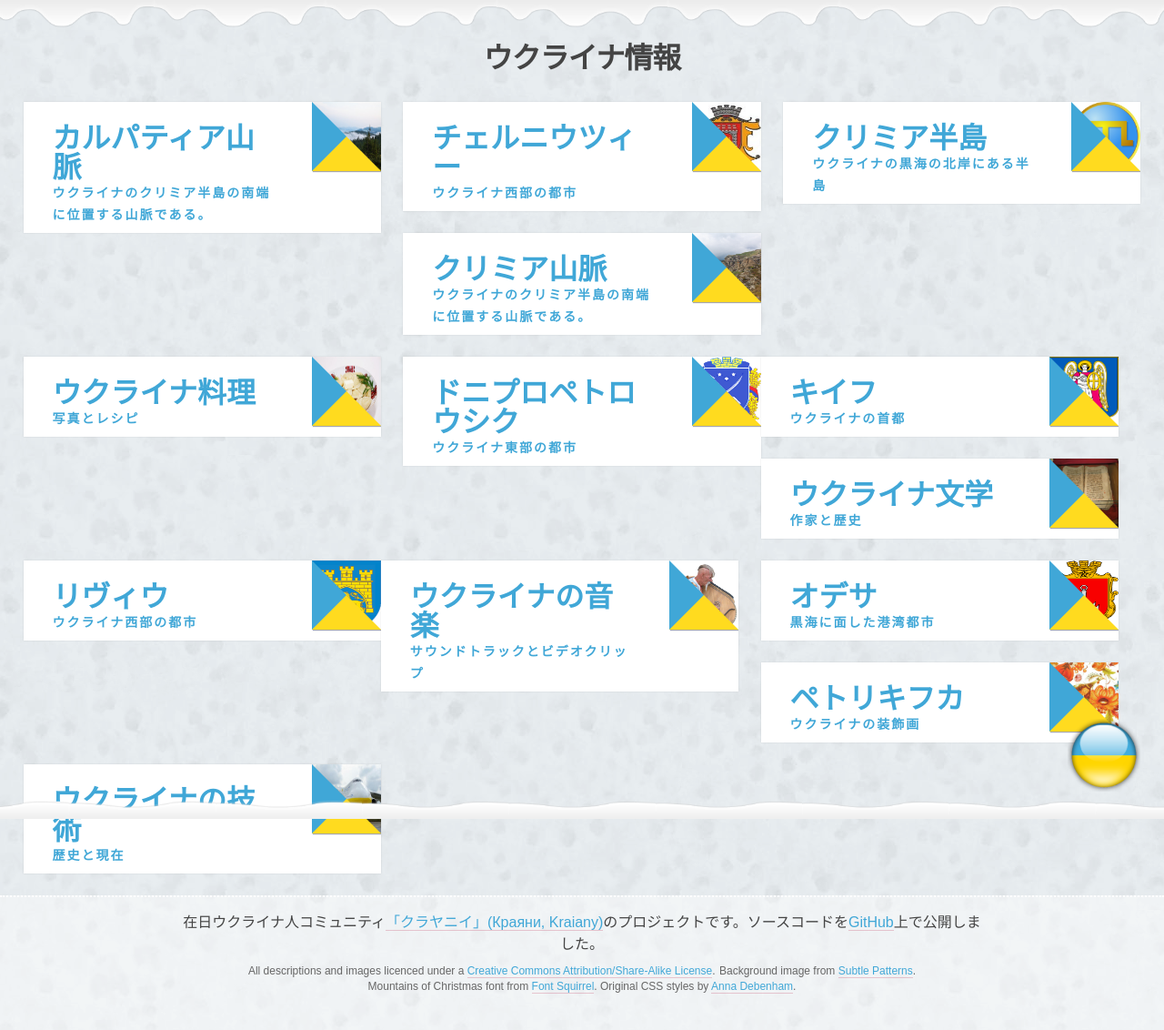
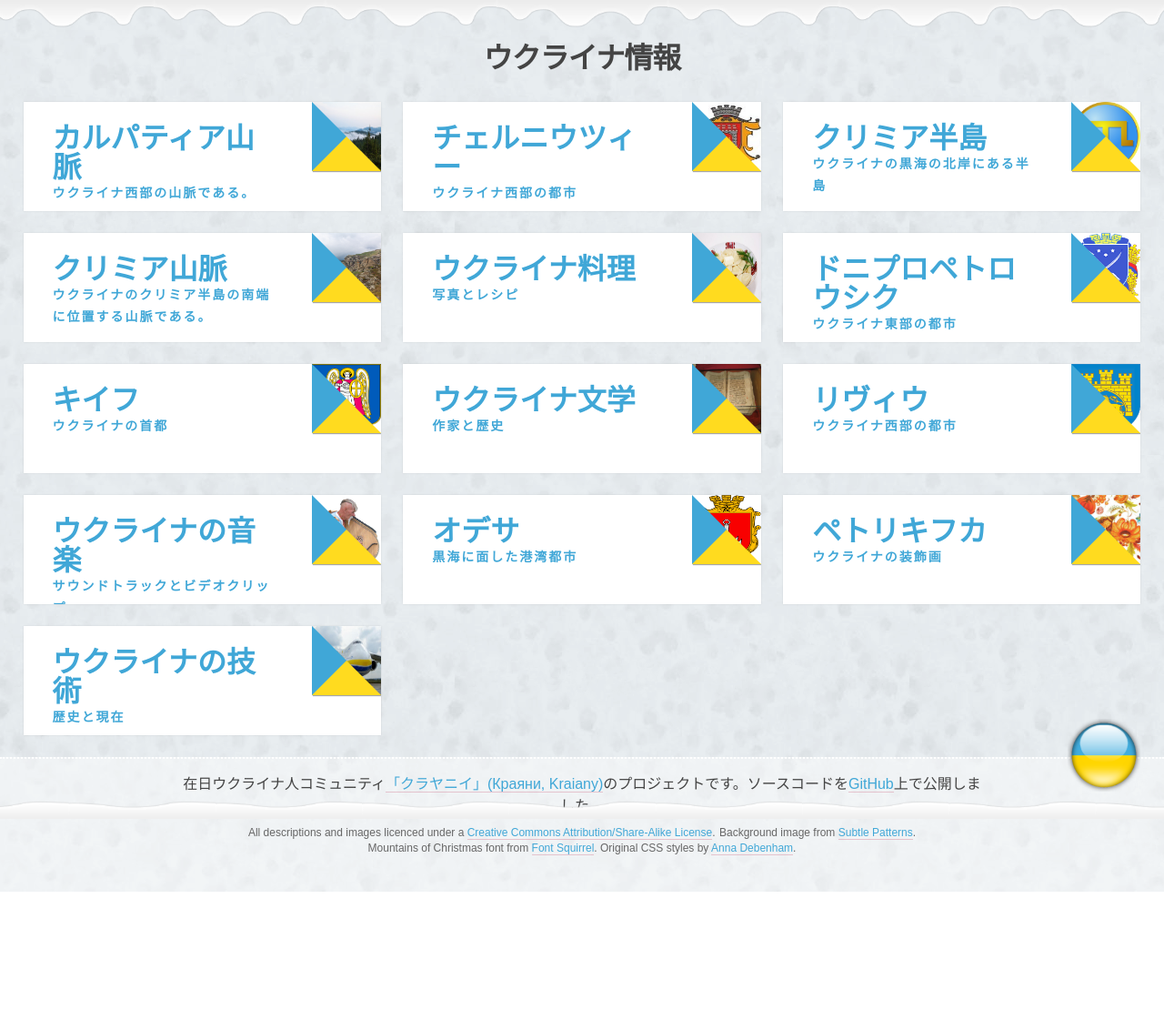
Before and after one commit to Kraiany/ukraine-info, a Jekyll site: the page built from index.md, in a window 1280 px wide. Shown: the whole page at 91% size. Built offline with Jekyll 4.4.1, drawn with Linux system fonts in a browser that asks for light colours; Markdown is read by kramdown in place of the engine named in the settings; after the commit the page ends 980 px from its top, so only the background shows below that.

Commit message:
Fixed rendering

```diff
--- a/carpathian_mountains.md
+++ b/carpathian_mountains.md
@@ -1,7 +1,7 @@
 ---
 layout: place
 title: カルパティア山脈
-description: ウクライナのクリミア半島の南端に位置する山脈である。
+description: ウクライナ西部の山脈である。
 place-googlemaps-link: https://maps.google.co.jp/maps/ms?msid=203310507934630225052.0004bafdb017a896c33cb&msa=0&dg=feature
 image: css/images/carpathian_mountains.jpg
 ---
--- a/css/main.css
+++ b/css/main.css
@@ -443,6 +443,7 @@ main .img-wrapper {
 	border-bottom: none;
 	margin-right: 85px;
 	color: #40A7D7;
+	height: 120px;
     }
 
 .grid li a:hover h2,
```
